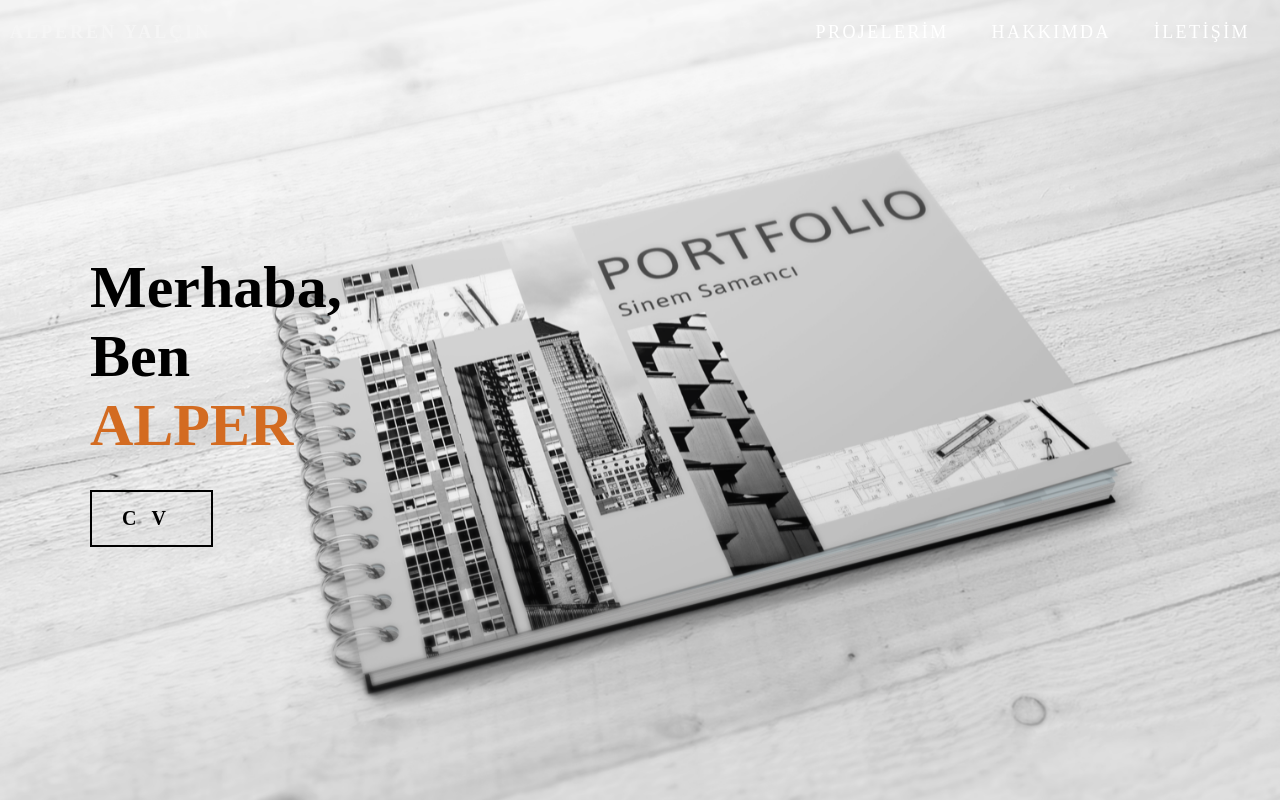
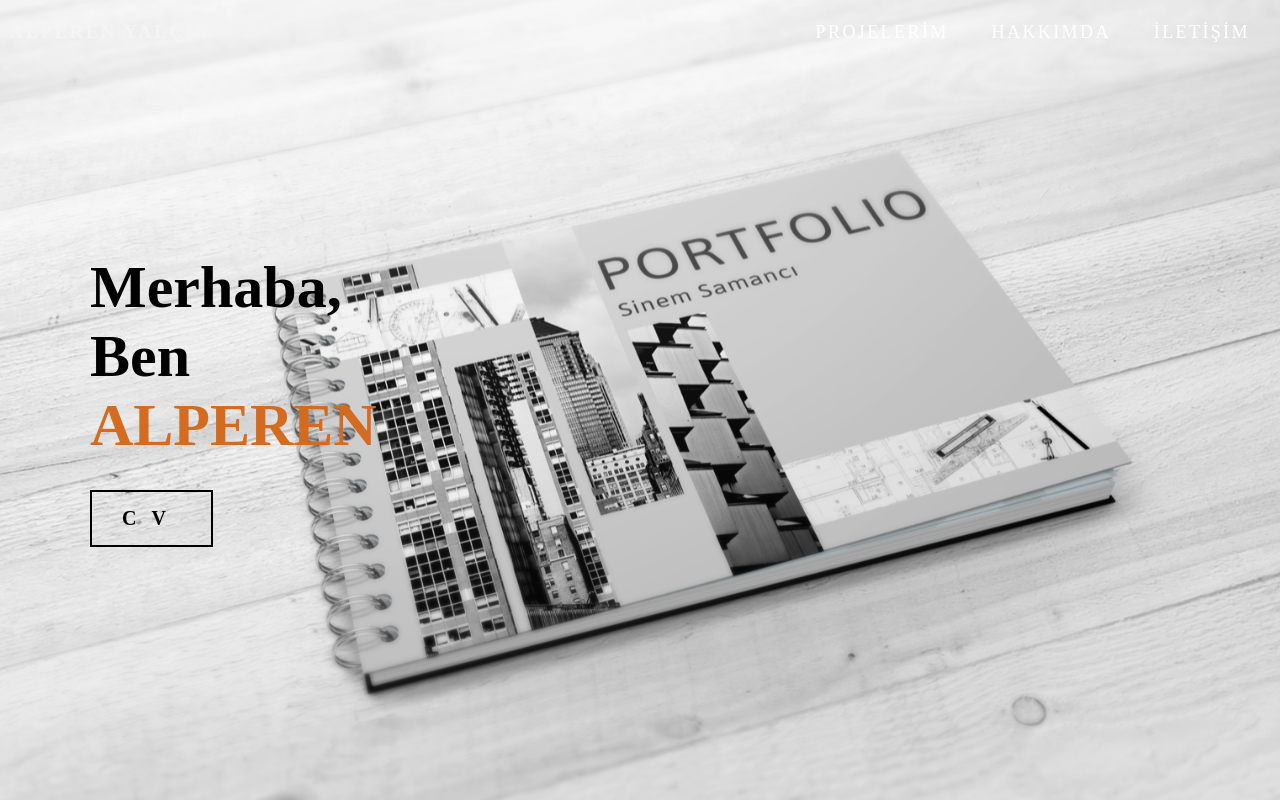
Before and after one commit to alper50/alper50.github.io, a plain HTML site: page index.html in a window 1280 px wide. Shown: the top 800 px of the page. Drawn offline with Linux system fonts and the light colour scheme; a web font is replaced by a local one.

Commit message:
Update index.html

```diff
--- a/index.html
+++ b/index.html
@@ -30,7 +30,7 @@
             <div>
                 <h1>Merhaba, <span></span></h1>
                 <h1>Ben <span></span></h1>
-                <h1>ALPER <span></span></h1>
+                <h1>ALPEREN <span></span></h1>
                 <a href="#" type="button" class="cta"> CV</a>
             </div>
         </div>
```
